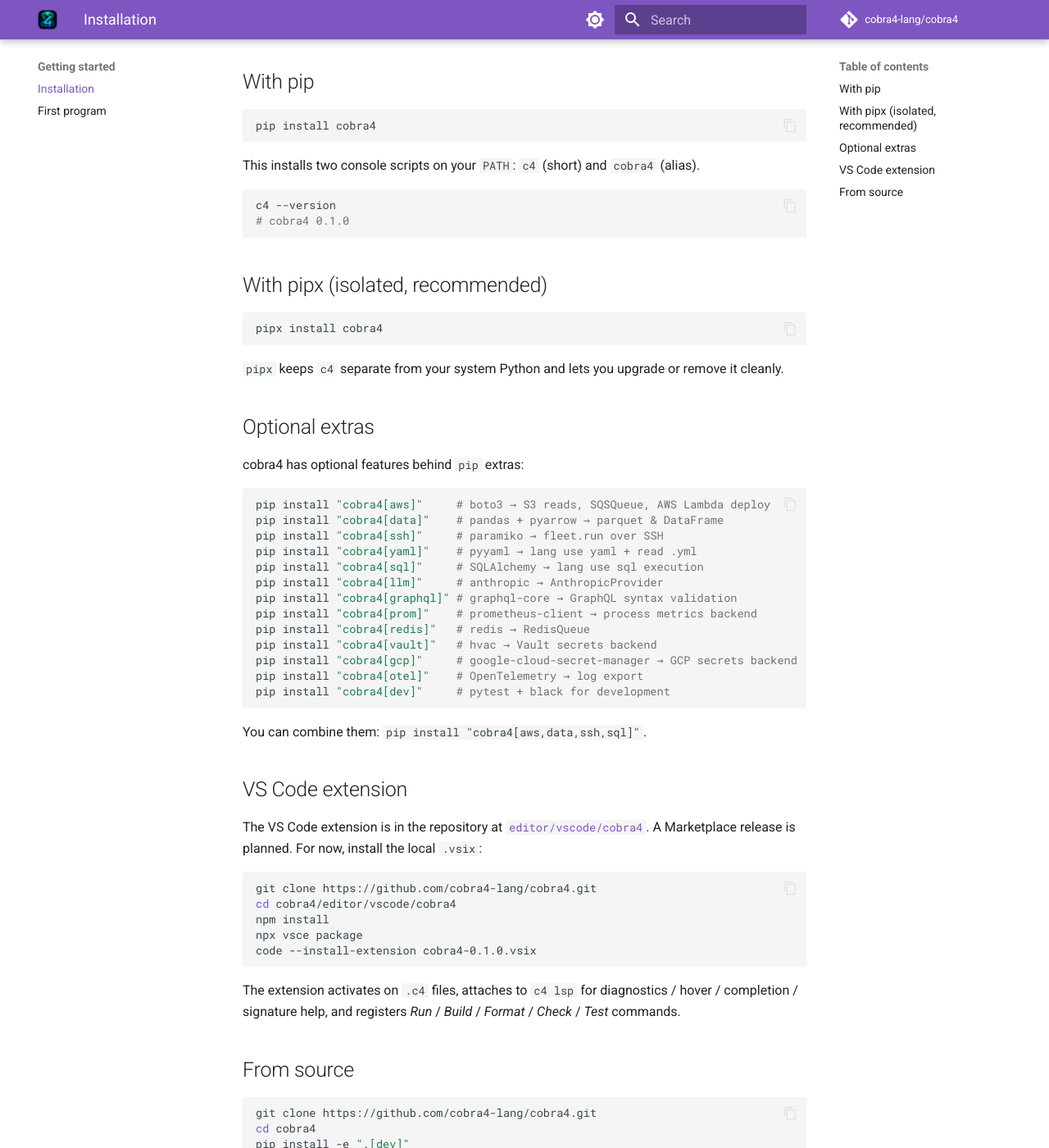
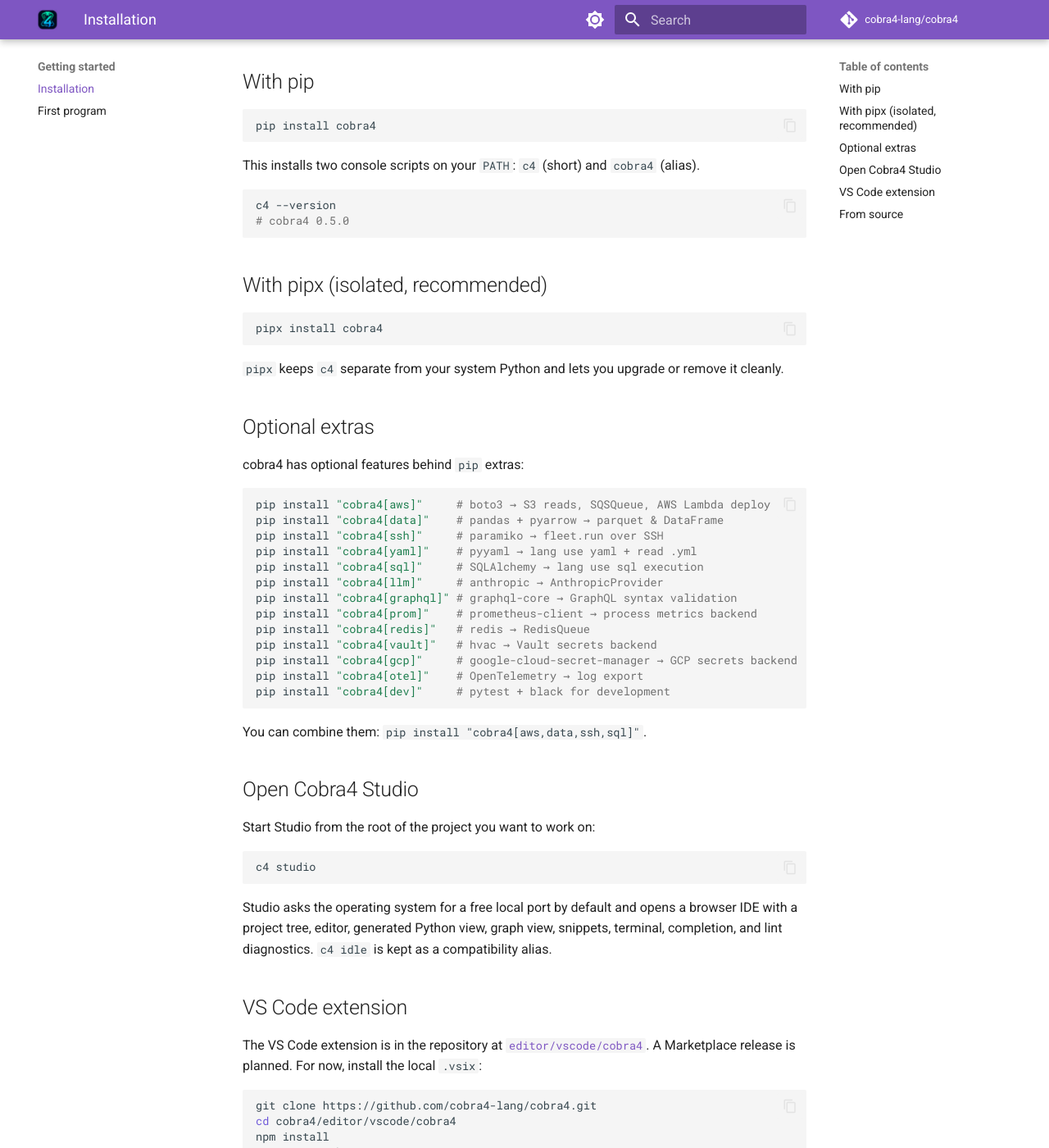
Before and after one commit to cobra4-lang/cobra4, an MkDocs documentation site: the page built from docs/getting-started/install.md, in a window 1280 px wide and 1400 px high, scrolled down 211 px. Shown: the whole window at 82% size. Built offline with MkDocs 1.6.1 and Material for MkDocs 9.7.7, drawn with Linux system fonts in a browser that asks for light colours; comment, search, counter and statistics services are not loaded.

Commit message:
Refresh public Cobra4 Studio docs

````diff
--- a/docs/getting-started/install.md
+++ b/docs/getting-started/install.md
@@ -13,7 +13,7 @@
 
 ```bash
 c4 --version
-# cobra4 0.1.0
+# cobra4 0.5.0
 ```
 
 ## With pipx (isolated, recommended)
@@ -47,6 +47,19 @@
 
 You can combine them: `pip install "cobra4[aws,data,ssh,sql]"`.
 
+## Open Cobra4 Studio
+
+Start Studio from the root of the project you want to work on:
+
+```bash
+c4 studio
+```
+
+Studio asks the operating system for a free local port by default and
+opens a browser IDE with a project tree, editor, generated Python view,
+graph view, snippets, terminal, completion, and lint diagnostics. `c4 idle`
+is kept as a compatibility alias.
+
 ## VS Code extension
 
 The VS Code extension is in the repository at
````
Also changed, not shown: AI_HELPER.md (+2 -1 lines), README.md (+14 -4 lines), docs/getting-started/first-program.md (+11 -0 lines), docs/index.md (+11 -0 lines), docs/tooling/cli.md (+11 -0 lines), docs/tooling/lsp.md (+4 -0 lines).
